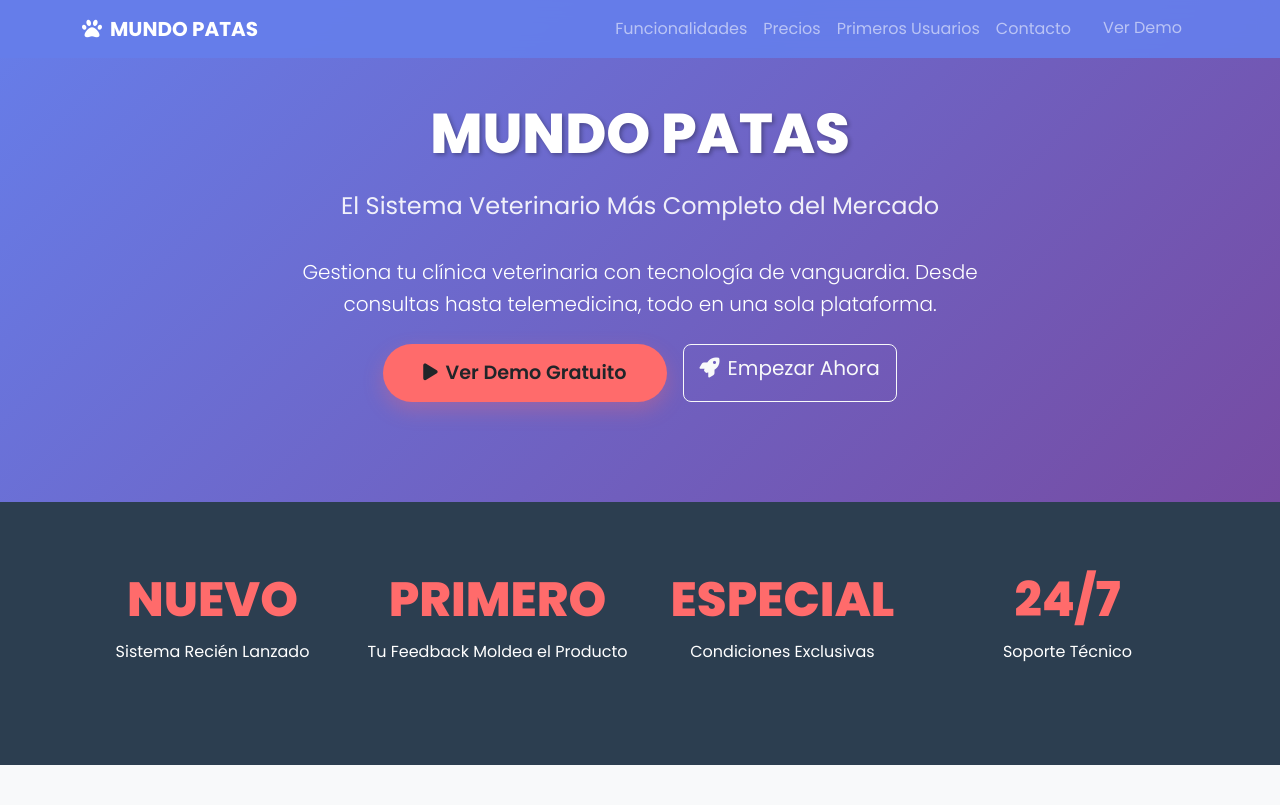
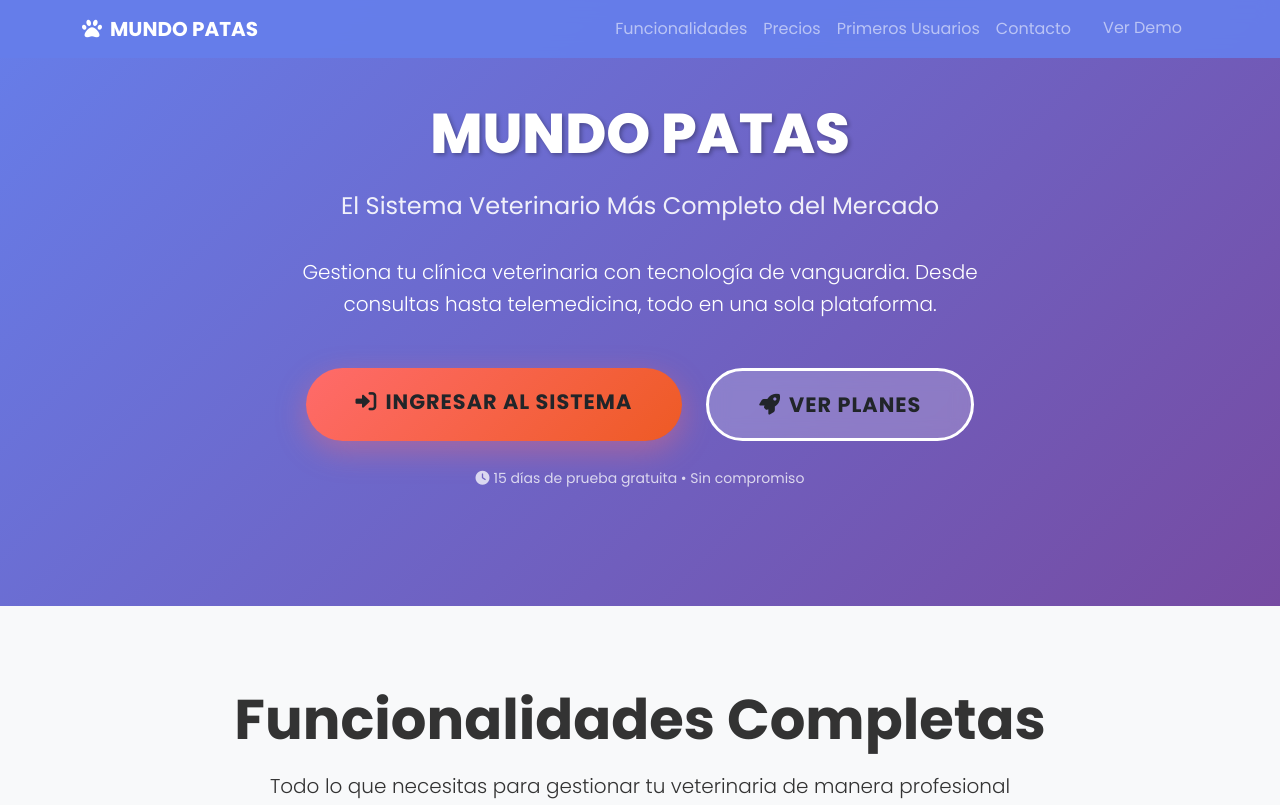
Before and after one commit to juniors25/mundopatas-vet-system, a website: page public/landing-comercial.html in a window 1280 px wide. Shown: the top 805 px of the page. Drawn offline with nearby package versions, Linux system fonts and the light colour scheme.

Commit message:
Landing comercial: eliminar banners de estadísticas falsas, mejorar botones de ingreso con gradientes y efectos hover más llamativos

```diff
--- a/public/landing-comercial.html
+++ b/public/landing-comercial.html
@@ -41,20 +41,42 @@
         }
 
         .btn-cta {
-            background: #ff6b6b;
+            background: linear-gradient(135deg, #ff6b6b 0%, #ee5a24 100%);
             border: none;
-            padding: 15px 40px;
-            font-size: 1.2rem;
-            font-weight: 600;
+            padding: 18px 50px;
+            font-size: 1.3rem;
+            font-weight: 700;
             border-radius: 50px;
             transition: all 0.3s ease;
-            box-shadow: 0 8px 20px rgba(255, 107, 107, 0.3);
+            box-shadow: 0 10px 30px rgba(255, 107, 107, 0.4);
+            text-transform: uppercase;
+            letter-spacing: 1px;
         }
 
         .btn-cta:hover {
-            background: #ff5252;
-            transform: translateY(-2px);
-            box-shadow: 0 12px 25px rgba(255, 107, 107, 0.4);
+            background: linear-gradient(135deg, #ff5252 0%, #d63031 100%);
+            transform: translateY(-3px) scale(1.05);
+            box-shadow: 0 15px 40px rgba(255, 107, 107, 0.5);
+        }
+
+        .btn-cta-secondary {
+            background: rgba(255, 255, 255, 0.2);
+            border: 3px solid white;
+            padding: 18px 50px;
+            font-size: 1.3rem;
+            font-weight: 700;
+            border-radius: 50px;
+            transition: all 0.3s ease;
+            backdrop-filter: blur(10px);
+            text-transform: uppercase;
+            letter-spacing: 1px;
+        }
+
+        .btn-cta-secondary:hover {
+            background: white;
+            color: #667eea;
+            transform: translateY(-3px) scale(1.05);
+            box-shadow: 0 15px 40px rgba(255, 255, 255, 0.3);
         }
 
         .features-section {
@@ -190,42 +212,20 @@
                     <h1 class="hero-title">MUNDO PATAS</h1>
                     <p class="hero-subtitle">El Sistema Veterinario Más Completo del Mercado</p>
                     <p class="lead mb-4">Gestiona tu clínica veterinaria con tecnología de vanguardia. Desde consultas hasta telemedicina, todo en una sola plataforma.</p>
-                    <div class="d-flex justify-content-center gap-3 flex-wrap">
-                        <a href="#demo" class="btn btn-cta btn-lg">
-                            <i class="fas fa-play me-2"></i>Ver Demo Gratuito
+                    <div class="d-flex justify-content-center gap-4 flex-wrap mt-5">
+                        <a href="http://localhost:3000" class="btn btn-cta">
+                            <i class="fas fa-sign-in-alt me-2"></i>Ingresar al Sistema
                         </a>
-                        <a href="#precios" class="btn btn-outline-light btn-lg">
-                            <i class="fas fa-rocket me-2"></i>Empezar Ahora
+                        <a href="#precios" class="btn btn-cta-secondary">
+                            <i class="fas fa-rocket me-2"></i>Ver Planes
                         </a>
                     </div>
+                    <p class="mt-4 opacity-75"><small><i class="fas fa-clock me-1"></i>15 días de prueba gratuita • Sin compromiso</small></p>
                 </div>
             </div>
         </div>
     </section>
 
-    <!-- Stats Section -->
-    <section class="stats-section">
-        <div class="container">
-            <div class="row text-center">
-                <div class="col-md-3 mb-4">
-                    <div class="stat-number">NUEVO</div>
-                    <p>Sistema Recién Lanzado</p>
-                </div>
-                <div class="col-md-3 mb-4">
-                    <div class="stat-number">PRIMERO</div>
-                    <p>Tu Feedback Moldea el Producto</p>
-                </div>
-                <div class="col-md-3 mb-4">
-                    <div class="stat-number">ESPECIAL</div>
-                    <p>Condiciones Exclusivas</p>
-                </div>
-                <div class="col-md-3 mb-4">
-                    <div class="stat-number">24/7</div>
-                    <p>Soporte Técnico</p>
-                </div>
-            </div>
-        </div>
-    </section>
 
     <!-- Features Section -->
     <section id="funcionalidades" class="features-section">
```
